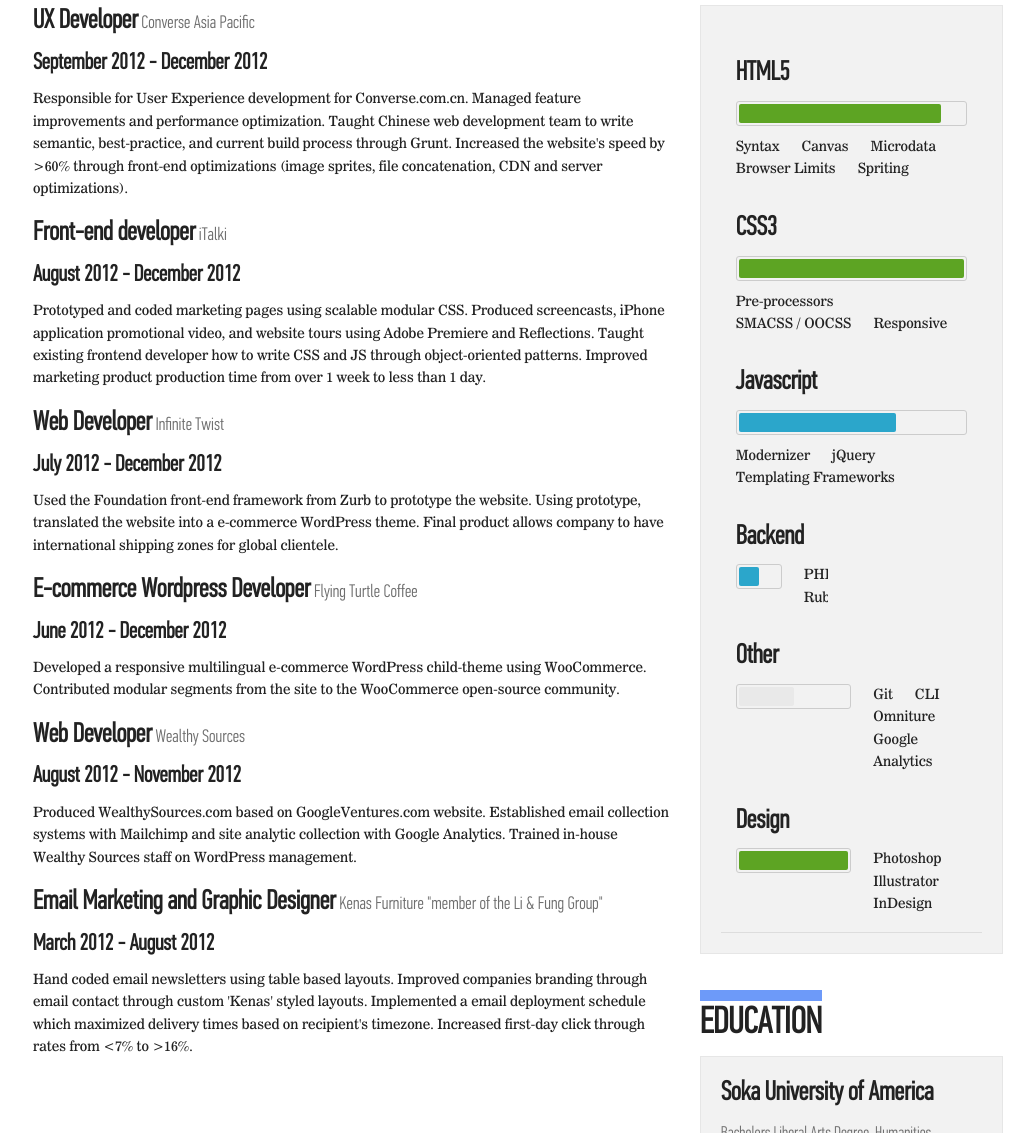
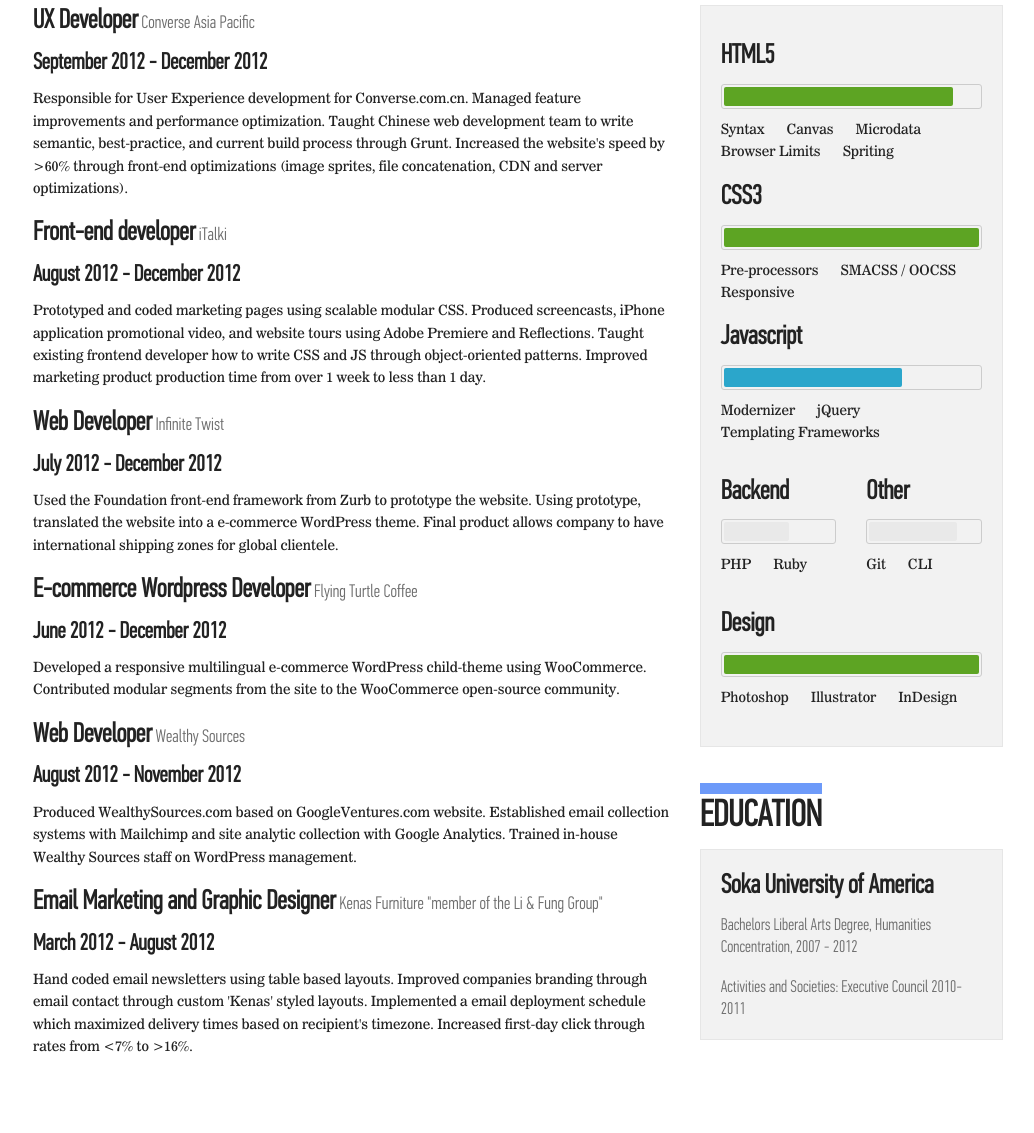
Before and after one commit to lkbgift/portfolio, a website: page app/index.html in a window 1280 px wide. Shown: the part 634-1767 px from the top of the page, without its empty margins (122-1156 px from the left). After the commit the page ends 1709 px from the top, so only its background shows below. Drawn offline with Linux system fonts and the light colour scheme.

Commit message:
completed skills View

```diff
--- a/app/index.html
+++ b/app/index.html
@@ -82,7 +82,6 @@
 				<h2 class="blue-topborder inline-block">Skills</h2>
 				<div class="skills panel">
 					<div id="skillsArea"></div>
-					<hr>
 				</div>
 			</div>
 			<div class="education">
@@ -234,20 +233,24 @@
 	    },
 	    {
 	      "skill": "Backend",
-	      "colorContext": "primary",
+	      "colorContext": "secondary",
 	      "relevance": [
 					"PHP",
 					"Ruby",
 	      ],
-	      "width": "six"
+	      "width": "six",
+	      "column": "column",
+	      "rowIn": "true"
 	    },
 	    {
 	      "skill": "Other",
 	      "colorContext": "secondary",
 	      "relevance": [
-					"Git", "CLI", "Omniture", "Google Analytics"
+					"Git", "CLI"
 	      ],
-	      "width": "six"
+	      "width": "six",
+	      "column": "column",
+	      "rowOut": "true"
 	    },
 	    {
 	      "skill": "Design",
@@ -255,7 +258,7 @@
 	      "relevance": [
 	        "Photoshop", "Illustrator", "InDesign"
 	      ],
-	      "width": "six"
+	      "width": "twelve"
 	    }
 	  ]
 	};
@@ -267,12 +270,12 @@
   var viewExperience = Mustache.to_html(experienceTemplate, experienceData);
   $('#experienceArea').html(viewExperience);
 
-  var skillsTemplate = '{{#skills}} <ul class=" no-list-style">' +
-		'<li class="{{skill}} column"><h3>{{skill}}</h3>' +
-		'<div class="radius progress column {{colorContext}} {{width}}"><span class="meter"></span></div>' +
+  var skillsTemplate = '<ul class="">' +
+		'{{#skills}} {{#rowIn}}<div class="row">{{/rowIn}} <li class=" no-list-style {{width}} {{column}} {{skill}}"><h3>{{skill}}</h3>' +
+		'<div class="radius progress   {{colorContext}}"><span class="meter"></span></div>' +
 		'<ul class="inline-list">' +
 		'{{#relevance}}<li>{{.}}</li>{{/relevance}}' +
-		'</ul></li></ul>{{/skills}}';
+		'</ul></li> {{#rowOut}}</div>{{/rowOut}}</ul>{{/skills}}';
   var viewSkills = Mustache.to_html(skillsTemplate, skillsData);
   $('#skillsArea').html(viewSkills);
 	</script>
--- a/app/sass/_settings.scss
+++ b/app/sass/_settings.scss
@@ -364,27 +364,12 @@ span.desktop-highlight {
       width:80%;
     }
   }
-  .PHP{
+  .Backend{
     .meter{
       width:60%;
     }
   }
-  .Ruby{
-    .meter{
-      width:40%;
-    }
-  }
-  .Cli{
-    .meter{
-      width:50%;
-    }
-  }
-  .Frontend{
-    .meter{
-      width:70%;
-    }
-  }
-  .Analytics{
+  .Other{
     .meter{
       width:80%;
     }
```
Also changed, not shown: app/stylesheets/app.css.
